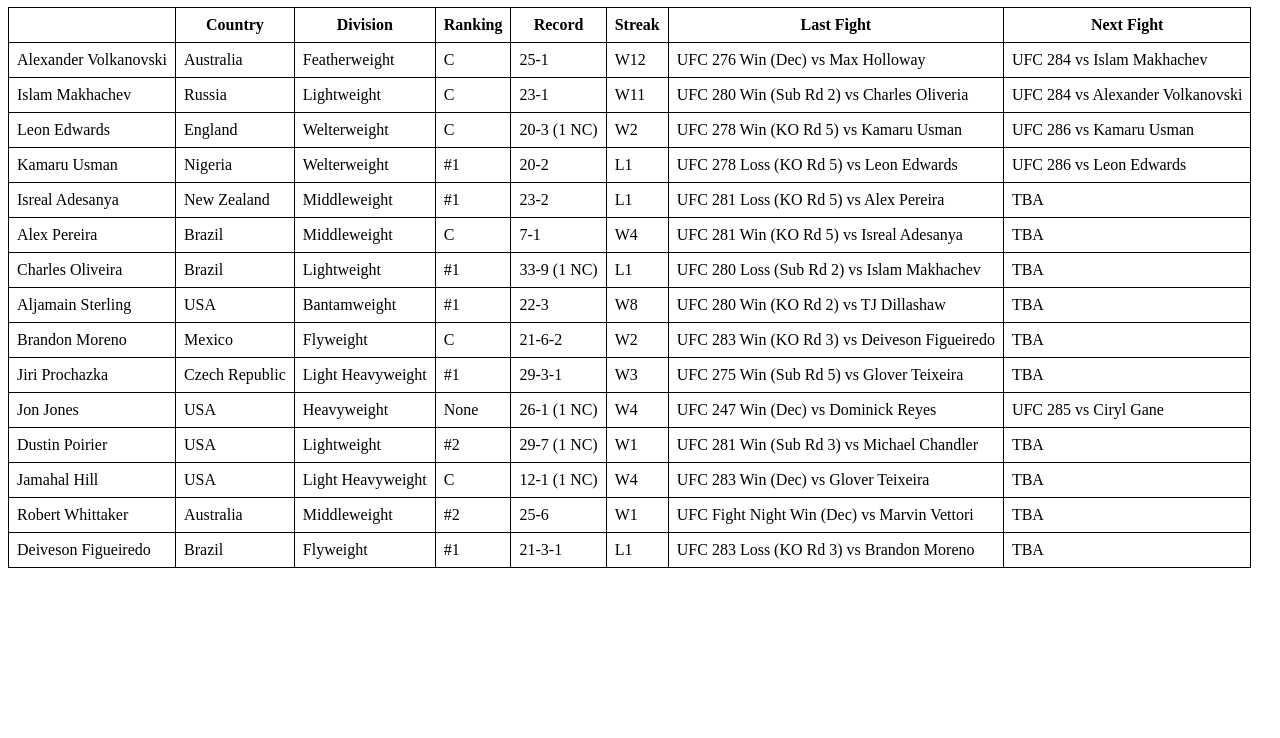
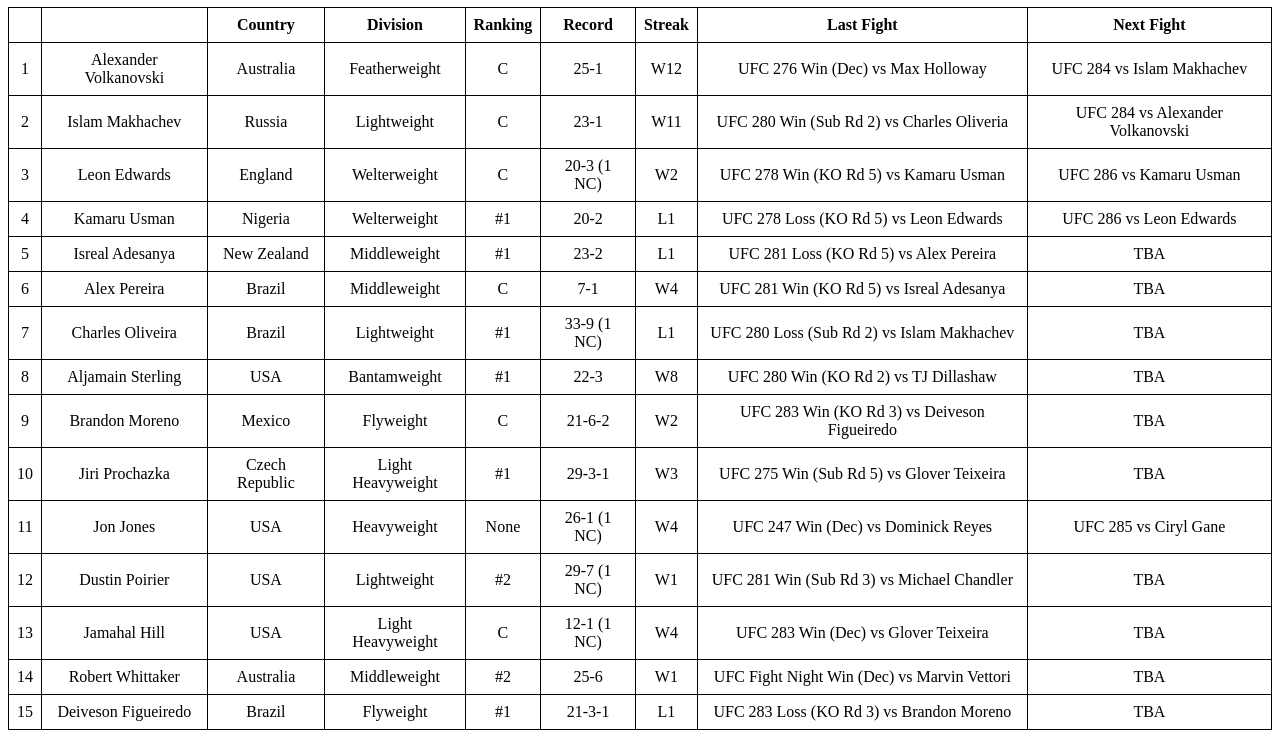
Before and after one commit to zbuckley1/zbuckley1.github.io, a plain HTML site: page index.html in a window 1280 px wide. Shown: the part 73-811 px from the top of the page. Drawn offline with Linux system fonts and the light colour scheme.

Commit message:
Fourth Change

```diff
--- a/index.html
+++ b/index.html
@@ -17,14 +17,19 @@
         border: 1px solid black;
         padding: 8px;
     }
-    th {
+    th, td, h1 {
         text-align: center;
+    }
+    .center-table {
+        margin: 0 auto;
+        border: 50px solid black;
     }
     </style>
 <body>
    <h1>UFC P4P Ranking</h1>
    <table>
     <tr>
+        <th> </th>
         <th> </th>
         <th>Country</th>
         <th>Division</th>
@@ -35,6 +40,7 @@
         <th>Next Fight</th>
     </tr>
     <tr>
+        <td>1</td>
         <td>Alexander Volkanovski</td>
         <td>Australia</td>
         <td>Featherweight</td>
@@ -45,6 +51,7 @@
         <td>UFC 284 vs Islam Makhachev</td>
     </tr>
     <tr>
+        <td>2</td>
         <td>Islam Makhachev</td>
         <td>Russia</td>
         <td>Lightweight</td>
@@ -55,6 +62,7 @@
         <td>UFC 284 vs Alexander Volkanovski</td>
     </tr>
     <tr>
+        <td>3</td>
         <td>Leon Edwards</td>
         <td>England</td>
         <td>Welterweight</td>
@@ -65,6 +73,7 @@
         <td>UFC 286 vs Kamaru Usman</td>
     </tr>
     <tr>
+        <td>4</td>
         <td>Kamaru Usman</td>
         <td>Nigeria</td>
         <td>Welterweight</td>
@@ -75,6 +84,7 @@
         <td>UFC 286 vs Leon Edwards</td>
     </tr>
     <tr>
+        <td>5</td>
         <td>Isreal Adesanya</td>
         <td>New Zealand</td>
         <td>Middleweight</td>
@@ -85,6 +95,7 @@
         <td>TBA</td>
     </tr>
     <tr>
+        <td>6</td>
         <td>Alex Pereira</td>
         <td>Brazil</td>
         <td>Middleweight</td>
@@ -95,6 +106,7 @@
         <td>TBA</td>
     </tr>
     <tr>
+        <td>7</td>
         <td>Charles Oliveira</td>
         <td>Brazil</td>
         <td>Lightweight</td>
@@ -105,6 +117,7 @@
         <td>TBA</td>
     </tr>
     <tr>
+        <td>8</td>
         <td>Aljamain Sterling</td>
         <td>USA</td>
         <td>Bantamweight</td>
@@ -115,6 +128,7 @@
         <td>TBA</td>
     </tr>
     <tr>
+        <td>9</td>
         <td>Brandon Moreno</td>
         <td>Mexico</td>
         <td>Flyweight</td>
@@ -125,6 +139,7 @@
         <td>TBA</td>
     </tr>
     <tr>
+        <td>10</td>
         <td>Jiri Prochazka</td>
         <td>Czech Republic</td>
         <td>Light Heavyweight</td>
@@ -135,6 +150,7 @@
         <td>TBA</td>
     </tr>
     <tr>
+        <td>11</td>
         <td>Jon Jones</td>
         <td>USA</td>
         <td>Heavyweight</td>
@@ -145,6 +161,7 @@
         <td>UFC 285 vs Ciryl Gane</td>
     </tr>
     <tr>
+        <td>12</td>
         <td>Dustin Poirier</td>
         <td>USA</td>
         <td>Lightweight</td>
@@ -155,6 +172,7 @@
         <td>TBA</td>
     </tr>
     <tr>
+        <td>13</td>
         <td>Jamahal Hill</td>
         <td>USA</td>
         <td>Light Heavyweight</td>
@@ -165,6 +183,7 @@
         <td>TBA</td>
     </tr>
     <tr>
+        <td>14</td>
         <td>Robert Whittaker</td>
         <td>Australia</td>
         <td>Middleweight</td>
@@ -175,6 +194,7 @@
         <td>TBA</td>
     </tr>
     <tr>
+        <td>15</td>
         <td>Deiveson Figueiredo</td>
         <td>Brazil</td>
         <td>Flyweight</td>
```
